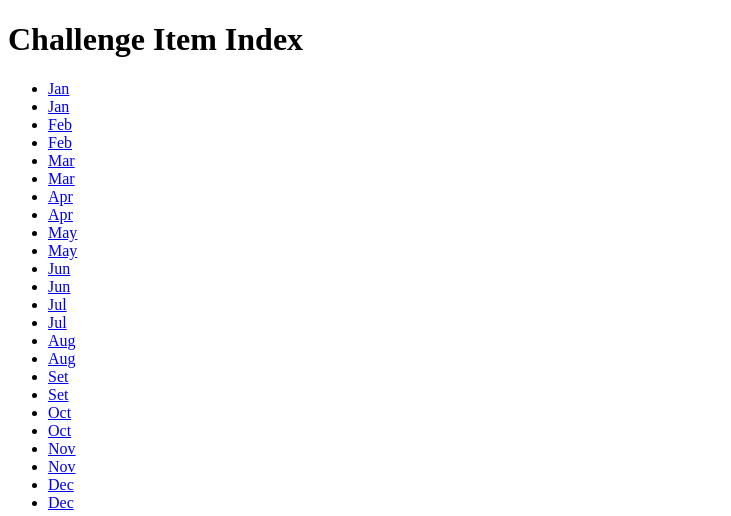
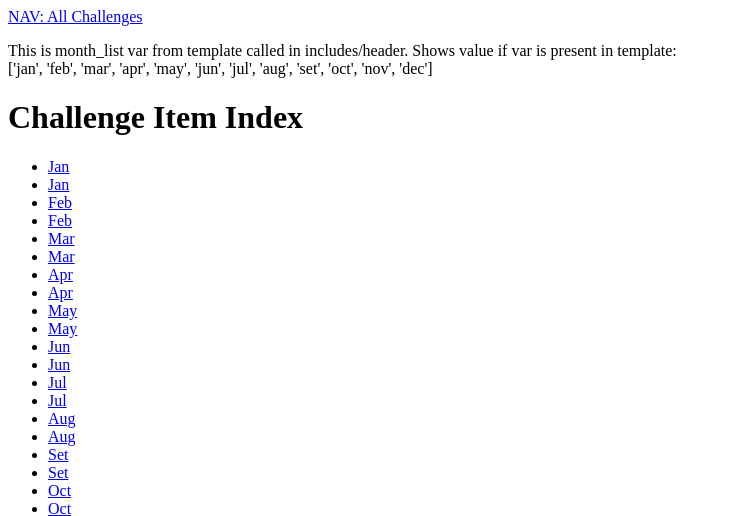
Before and after one commit to aguttero/lrn_django_01, a Django app: page /challenges/ in a window 1280 px wide. Shown: the top 516 px of the page, without its empty margins (0-731 px from the left). Run offline with Django 5.2, Linux system fonts and the light colour scheme.

Commit message:
0825 s45 %block %include global templates

```diff
--- /dev/null
+++ b/src/challenges/templates/challenges/includes/header.html
@@ -0,0 +1,9 @@
+<header>
+  <nav>
+    <a href="{% url 'challenges:index' %}"> NAV: All Challenges</a>
+    <p> This is month_list var from template called in includes/header. Shows value if var is present in template:<br>
+    {{ month_list }}
+    {%comment%} see session 45 for explantion {%endcomment%}
+    </p>
+  </nav>
+</header>
--- a/src/challenges/templates/challenges/index.html
+++ b/src/challenges/templates/challenges/index.html
@@ -5,6 +5,7 @@
 {%endcomment%}
 
     {% block content %}
+        {% include "challenges/includes/header.html" %}
         <header>
             <h1> Challenge Item Index</h1>
         </header>
@@ -15,7 +16,7 @@
             <ul>
                 {% for month in month_list %}
                     <li><a href="/challenges/{{ month }}">{{ month|capfirst }}</a></li>
-                    <li><a href="{% url 'month_str_path' month %}"> {{ month|capfirst }} </a></li>
+                    <li><a href="{% url 'challenges:month_str_path' month %}"> {{ month|capfirst }} </a></li>
                 {% endfor %}
             </ul>
         </section>
--- a/src/challenges/urls.py
+++ b/src/challenges/urls.py
@@ -3,8 +3,9 @@ from django.urls import path
 from . import views
 
 # name attribute used fpr reverse URL -> with redirect(name,string)
+app_name = "challenges" # set to solve path name comflicts with % url 'challenges:index' tag
 urlpatterns = [
-    path("", views.index_old, name="index"),
+    path("", views.index, name="index"),
     path("pol", views.pol, name="pol"),
     path("healthy", views.healthy, name="healthy"),
     path("<int:month>", views.monthly_challenge_by_number, name="monthly_challenge_number"),
--- a/src/challenges/views.py
+++ b/src/challenges/views.py
@@ -28,7 +28,7 @@ def healthy(request):
 
 
 # WITH TEMPLATE RENDER
-def index_old(request):
+def index(request):
     month_list = list(monthly_content_dict.keys())
     context_dict = {
         "month_list": month_list,
@@ -78,7 +78,8 @@ def monthly_challenge(request, month: str):
     print(f"challenge_text= {challenge_text}")
     if month == "badurl":
         raise Http404("sample 404 response")
-    if challenge_text or not challenge_text: # para que aparezca el None en el e render del template
+    # if challenge_text or not challenge_text: # para que aparezca el None en el e render del template
+    if challenge_text:
         context_dict = {"challenge_item": challenge_text, "selected_month": month}
         return render(
             request=request,
```
Also changed, not shown: src/challenges/templates/challenges/challenge_item.html (+6 -1 lines), src/challenges/templates/challenges/includes/header_v2.html (added, +12 -0 lines), src/templates/404.html (added, +13 -0 lines), znotes/django_notes.md (+4 -0 lines).
